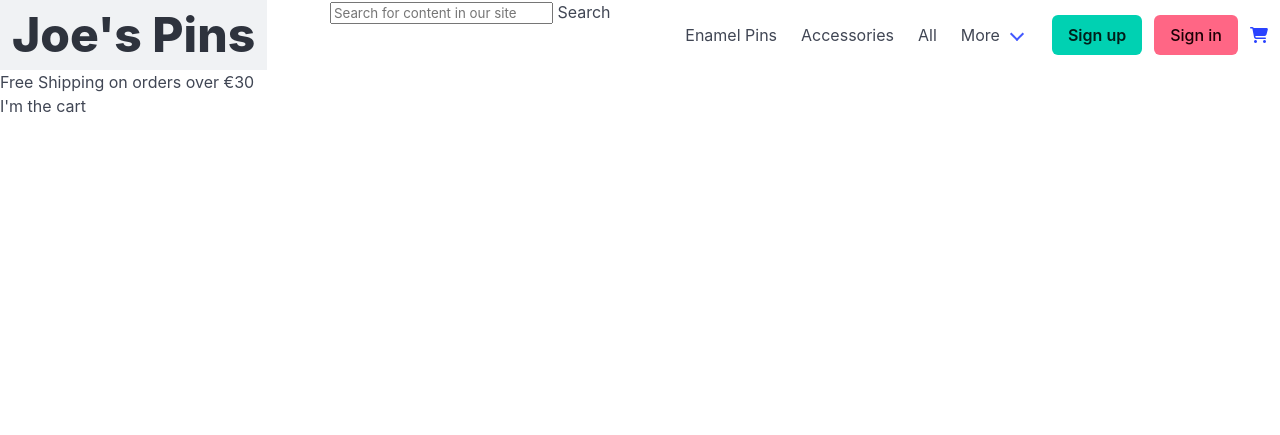
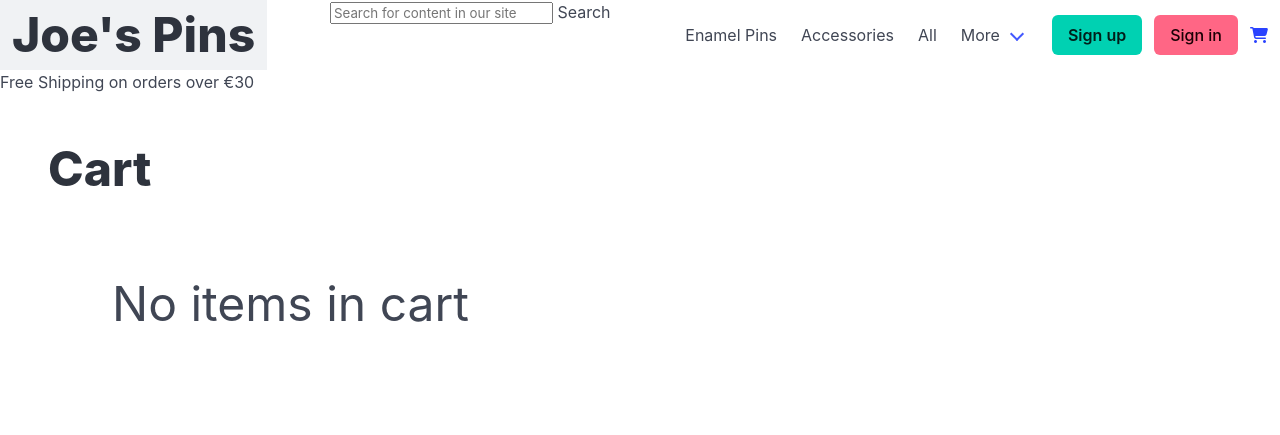
Before and after one commit to jhoanTrujillo/e-commerce-pp5, a Django app: page /cart/ in a window 1280 px wide. Shown: the top 435 px of the page. Run offline with Django 5.2, Linux system fonts and the light colour scheme; some libraries are stand-ins or nearby versions; some web fonts are replaced.

Commit message:
Update: cart page template

```diff
--- a/cart/contexts.py
+++ b/cart/contexts.py
@@ -1,11 +1,25 @@
 from decimal import Decimal
 from django.conf import settings
+from django.shortcuts import get_object_or_404
+from products.models import Product
 
 def cart_contents(request):
 
 	cart_items = []
 	total = 0
 	product_count = 0
+	cart = request.session.get('cart', {})
+
+	for item_id,quantity in cart.items():
+		product = get_object_or_404(Product, pk=item_id)
+		total += quantity * product.price
+		product_count += quantity
+		cart_items.append({
+			'item_id': item_id,
+			'quantity': quantity,
+			'product': product,
+			'added_total' : product.price * quantity,
+		})
 
 	if total < settings.FREE_DELIVERY_THRESHOLD:
 		delivery = total * Decimal(settings.STANDARD_DELIVERY_PERCENTAGE / 100)
--- a/cart/templates/cart/cart.html
+++ b/cart/templates/cart/cart.html
@@ -1,5 +1,82 @@
 {% extends 'base.html' %}
 {% load static %}
 {% block content %}
-I'm the cart
+<div class="section">
+	<h2 class="title is-1">Cart</h2>
+	{% if cart_items %}
+
+	<div class="fixed-grid has-3-cols cart--item-container">
+		{% for item in cart_items %}
+		<div class="grid">
+
+			<div id="info"
+			class="cell
+			is-flex
+			is-flex-direction-column"
+			>
+
+				<div class="block mr-2">
+					<p class="title is-5">Product info</p>
+				</div>
+				<div class="is-flex is-flex-direction-rows is-align-items-center">
+					<figure class="image is-128x128 is-1by1 mr-2">
+						<img
+						src="{{ item.product.image.url }}"
+						alt="{{ item.product.description }}"
+						class="image__rounded-corners"
+						>
+					</figure>
+					<div class="cell">
+						<p class="is-size-5">{{ item.product.title }}</p>
+						<p>SKU: {{ item.product.sku }}</p>
+						<p>Unit Price: €{{ item.product.price }}</p>
+					</div>
+				</div>
+			</div> <!-- /#info -->
+
+			<div id="quantity" class="cell is-flex is-flex-direction-column">
+				<div class="block">
+					<p class="title is-5">Quantity</p>
+				</div>
+				<div class="is-flex is-flex-direction-rows is-align-items-center">
+					<div class="cell">
+						<p>{{ item.quantity }}</p>
+					</div>
+				</div>
+			</div> <!-- /#quantity -->
+
+			<div id="added_total" class="cell is-flex is-flex-direction-column">
+				<div class="block">
+					<p class="title is-5">Total Price</p>
+				</div>
+				<div class="is-flex is-flex-direction-rows is-align-items-center">
+					<div class="cell">
+						<p>${{ item.added_total}}</p>
+					</div>
+				</div>
+			</div>
+		</div> <!-- /.grid -->
+		{% endfor %}
+	</div> <!-- /.fixed-grid -->
+
+
+	<div class="section is-flex is-flex-direction-row is-align-content-space-between">
+		<div>
+			<p class="is-size-3">Subtotal: €{{ grand_total }}</p>
+		</div>
+		<div class="is-flex is-align-content-space-between is-flex-direction-row">
+			<a href="{% url 'home' %}" class="button">< Continue Shopping</a>
+			<a href="" class="button">Secure Checkout</a>
+		</div>
+	</div>
+
+	{% else %}
+		<div class="block">
+			<div class="section container">
+				<p class="is-size-1 is-size-3-mobile">No items in cart</p>
+			</div>
+		</div>
+	{%endif%}
+
+</div>
 {% endblock %}
--- a/products/templates/products/products.html
+++ b/products/templates/products/products.html
@@ -2,8 +2,8 @@
 {% load static %}
 {% block content %}
 
-<div class="section container">
-	<div class="fixed-grid has-3-cols">
+<div class="section">
+	<div class="fixed-grid has-3-cols has-1-cols-mobile">
 		<div class="grid">
 		{% for product in products %}
 			<div class="card cell">
@@ -30,7 +30,6 @@
 						{% endif %}
 
 						<p class="subtitle is-5">${{ product.price }}</p>
-						<p class="subtitle is-6">{{ product.description }}</p>
 					</div> <!-- /.media-content-->
 				</div> <!-- /.card-content-->
 			</div> <!-- /.card cell-->
--- a/static/css/base.css
+++ b/static/css/base.css
@@ -0,0 +1,10 @@
+.cart--item-container {
+	overflow-y: scroll;
+	max-height: 40rem;
+	scrollbar-color: black white;
+	scrollbar-width: thick;
+}
+
+.image__rounded-corners {
+	border-radius: 8px;
+}
--- a/templates/base.html
+++ b/templates/base.html
@@ -1,6 +1,6 @@
 {% load static %}
 <!DOCTYPE html>
-<html lang="en">
+<html lang="en" data-theme="light">
     <head>
         {% block meta %}
         <meta charset="UTF-8" />
```
